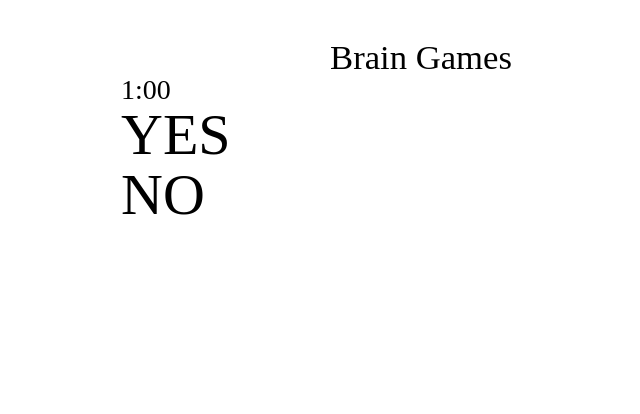
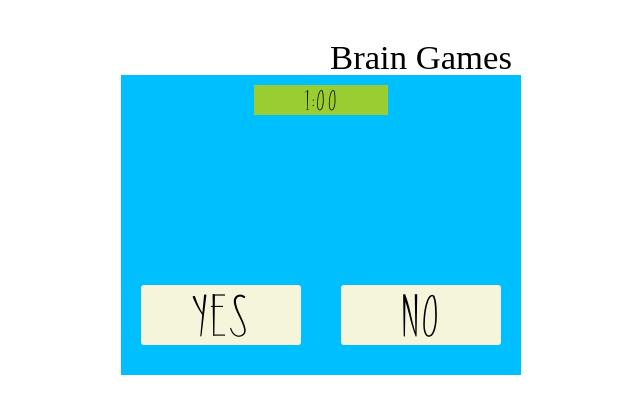
Before and after one commit to Alma-Sanchez/webDevFinal, a PHP site: page / in a window 1280 px wide. Shown: the top 414 px of the page, without its empty margins (219-859 px from the left). Run offline with PHP 8.4, Linux system fonts and the light colour scheme.

Commit message:
Added @import for sameshape.css

```diff
--- a/styles/stylesheet.css
+++ b/styles/stylesheet.css
@@ -1,4 +1,5 @@
 @import 'reset.css';
+@import 'sameshape.css';
 /*Everything container*/
 .container{
 	width: 600px;
```
